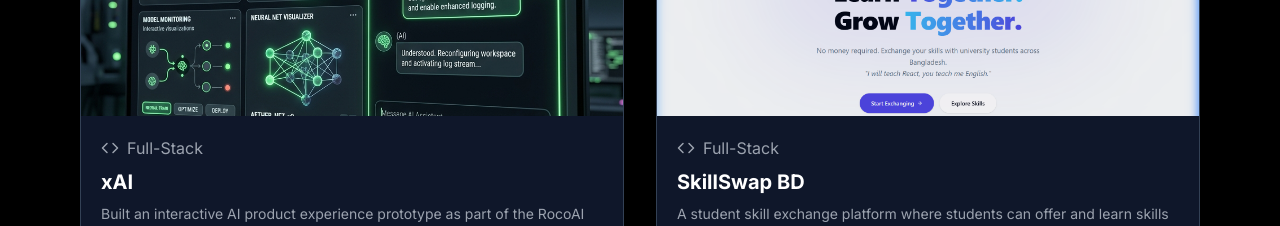
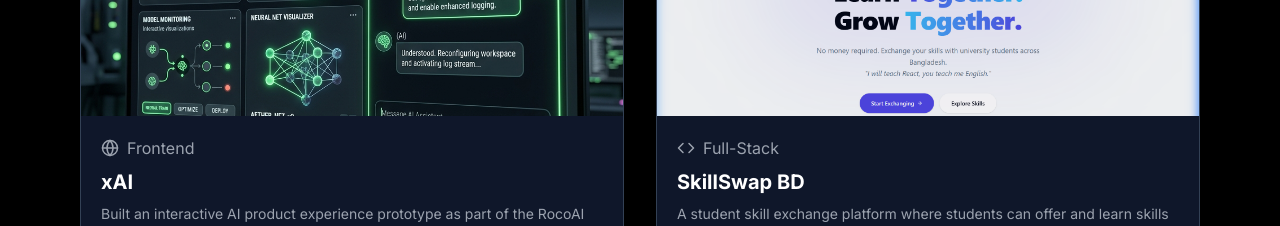
Before and after one commit to farhan5178/latest-portfolio-farhan, a Next.js app: page / in a window 1280 px wide. Shown: the part 7620-7846 px from the top of the page. Built offline with nearby package versions, Linux system fonts and the light colour scheme; a web font is replaced by a local one.

Commit message:
change xAI category to Frontend

```diff
--- a/src/components/Projects.tsx
+++ b/src/components/Projects.tsx
@@ -15,7 +15,7 @@
       description: 'Built an interactive AI product experience prototype as part of the RocoAI Frontend Developer assessment. Emphasized clean UI/UX, responsive layouts, advanced animations, and modern frontend architecture.',
       image: '/xai_preview.png',
       technologies: ['React.js', 'Next.js', 'Tailwind CSS', 'Framer Motion', 'React Three Fiber'],
-      category: 'Full-Stack',
+      category: 'Frontend',
       liveUrl: 'https://xai-lemon.vercel.app/',
       githubUrl: 'https://github.com/farhan5178/xai',
       featured: true,
```
